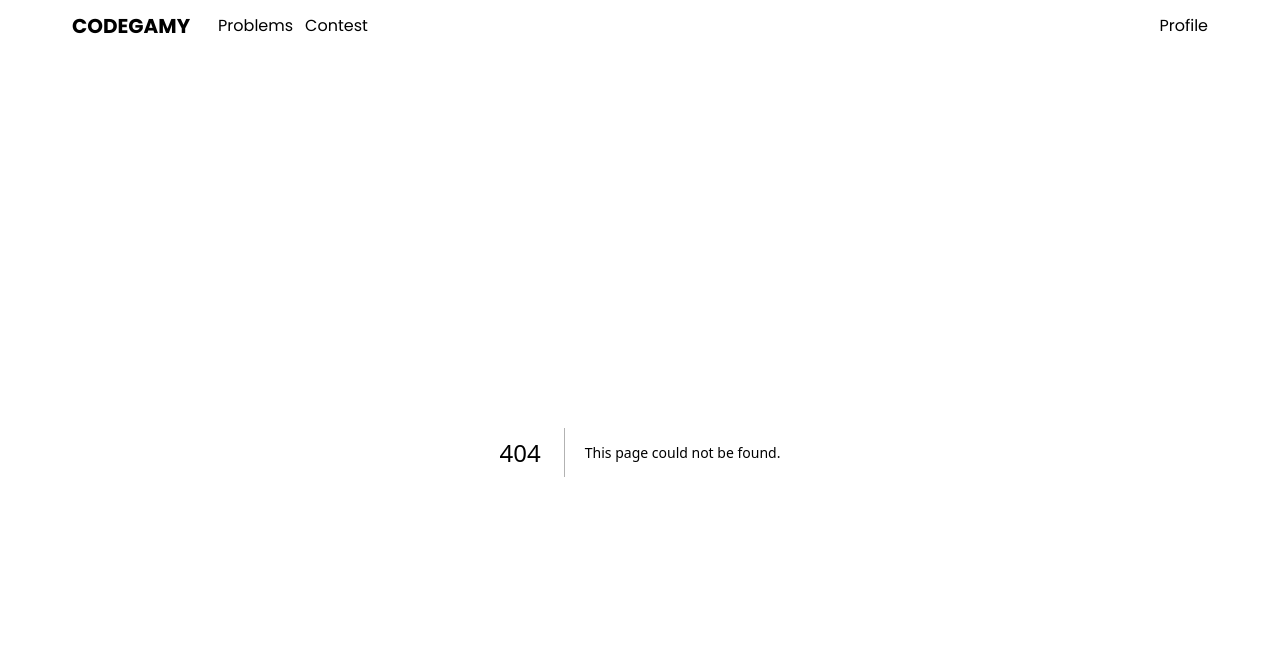
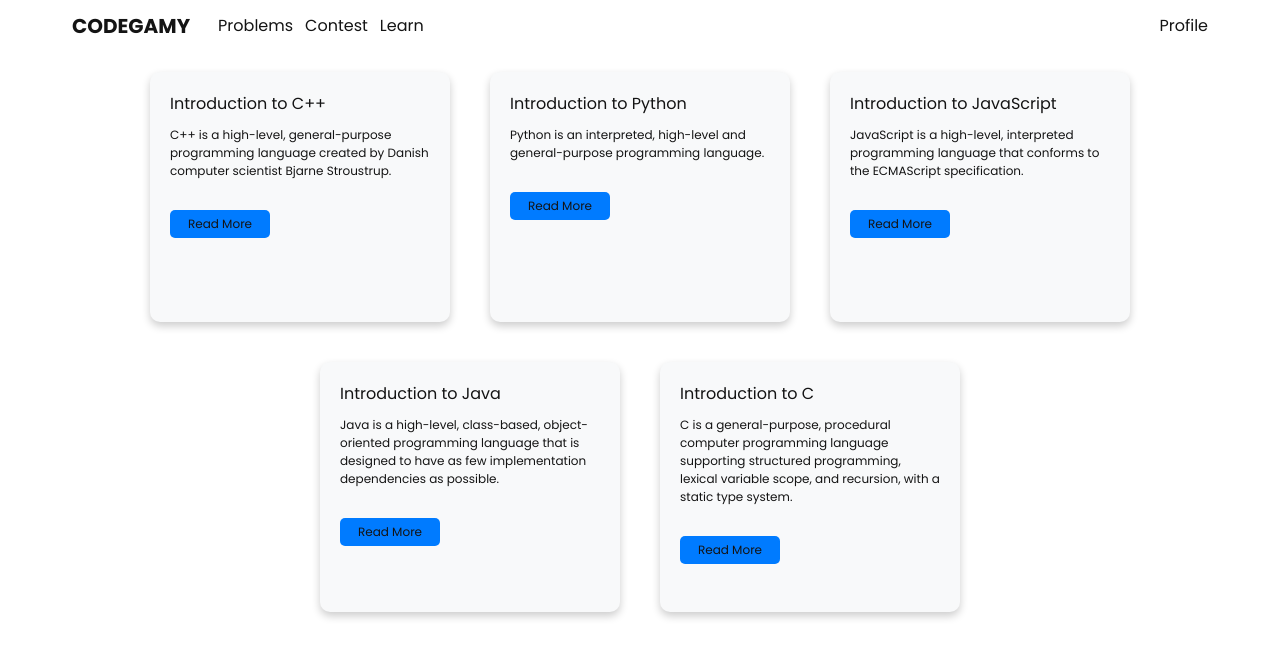
Before and after one commit to SultanIndian007/Codegamy-Quasar2.0, a Next.js app: page /learn in a window 1280 px wide. Before the commit this address had no page. Shown: the top 658 px of the page. Built offline with nearby package versions, Linux system fonts and the light colour scheme.

Commit message:
Added Learning Page and CourseCard

```diff
--- /dev/null
+++ b/app/learn/CourseCard.js
@@ -0,0 +1,48 @@
+'use client';
+import react from 'react';
+import { Button, Card, CardBody, CardTitle, CardText, Progress } from 'reactstrap';
+
+
+const CourseCard = ({ title, desc, progress, button }) => {
+
+    const handleCompile = () => {
+    }
+
+    return (
+        <Card style={{backgroundColor: '#f8f9fa',
+            borderRadius: '10px',
+            width: '300px',
+            height: '250px',
+            boxShadow: '0 4px 8px 0 rgba(0,0,0,0.2)',
+            borderColor:"#f8f9fa",
+            margin: '20px'
+        }}
+        >
+            <CardBody style={{display: 'flex', flexDirection: 'column', padding:"20px", justifyContent: 'space-between', flexWrap: 'wrap', gap:"10px"}}>
+                <CardTitle
+                    tag="h3"
+                >{title}</CardTitle>
+                <CardText
+                    style={{
+                        fontSize: '12px'
+                    }}
+                >{desc}</CardText>
+                <Progress value={50}  style={{height: '10px', borderRadius: '5px'}}/>
+                <Button
+                    style={{
+                        backgroundColor: '#007bff',
+                        borderColor: '#007bff',
+                        fontSize: '12px',
+                        width: '100px',
+                        padding: '5px',
+                        borderRadius: '5px',
+
+                    }}
+                    onClick={handleCompile}
+                >Read More</Button>
+            </CardBody>
+        </Card>
+    )
+}
+
+export default CourseCard
--- /dev/null
+++ b/app/learn/page.js
@@ -0,0 +1,54 @@
+import CourseCard  from '@/app/learn/CourseCard';
+
+const page = () => {
+
+    const courses = [
+        {
+            title: "Introduction to C++",
+            desc: "C++ is a high-level, general-purpose programming language created by Danish computer scientist Bjarne Stroustrup.",
+            progress: 50
+        },
+        {
+            title: "Introduction to Python",
+            desc: "Python is an interpreted, high-level and general-purpose programming language.",
+            progress: 70
+        },
+        {
+            title: "Introduction to JavaScript",
+            desc: "JavaScript is a high-level, interpreted programming language that conforms to the ECMAScript specification.",
+            progress: 30
+        },
+        {
+            title: "Introduction to Java",
+            desc: "Java is a high-level, class-based, object-oriented programming language that is designed to have as few implementation dependencies as possible.",
+            progress: 90
+        },
+        {
+            title: "Introduction to C",
+            desc: "C is a general-purpose, procedural computer programming language supporting structured programming, lexical variable scope, and recursion, with a static type system.",
+            progress: 80
+        }
+    ]
+
+    return (
+        <div style={{
+            width: '100%',
+            justifyContent: "center",
+            flexDirection: 'row',
+            display: 'flex',
+            flexWrap: 'wrap',
+        }}>
+            {courses.map((course, index) => (
+                <CourseCard
+                    key={index}
+                    title={course.title}
+                    desc={course.desc}
+                    progress={course.progress}
+                />
+            ))}
+
+        </div>
+    )
+}
+
+export default page
--- a/components/shared/Navbar.js
+++ b/components/shared/Navbar.js
@@ -19,6 +19,9 @@ const Navbar = () => {
           <Link href='/contests'>
             Contest
           </Link>
+          <Link href='/learn'>
+            Learn
+          </Link>
         </div>
       </div>
 
--- a/components/workspace/Playground.js
+++ b/components/workspace/Playground.js
@@ -11,9 +11,6 @@ import { languagesData } from "@/constants";
 import { defineTheme } from "@/lib/defineTheme";
 import { AiOutlineFullscreen, AiOutlineFullscreenExit } from "react-icons/ai";
 import Timer from "./Timer";
-import axios from "axios";
-
-
 import axios from "axios";
 import Loader from "../shared/Loader";
 
--- a/package.json
+++ b/package.json
@@ -20,7 +20,8 @@
     "react-icons": "^5.0.1",
     "react-select": "^5.8.0",
     "react-split": "^2.0.14",
-    "react-toastify": "^10.0.4"
+    "react-toastify": "^10.0.4",
+    "reactstrap": "^9.2.2"
   },
   "devDependencies": {
     "autoprefixer": "^10.0.1",
```
Also changed, not shown: components/courses/cpp/modules.js (added), 1 other file (tests, documents, lock files or other folders).
